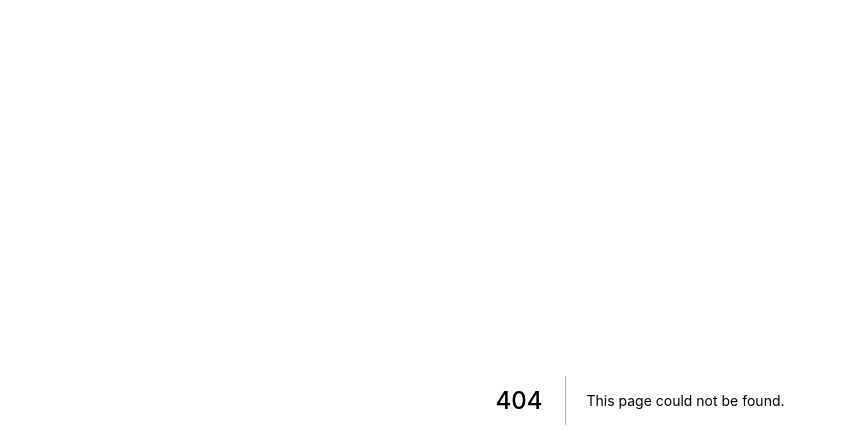
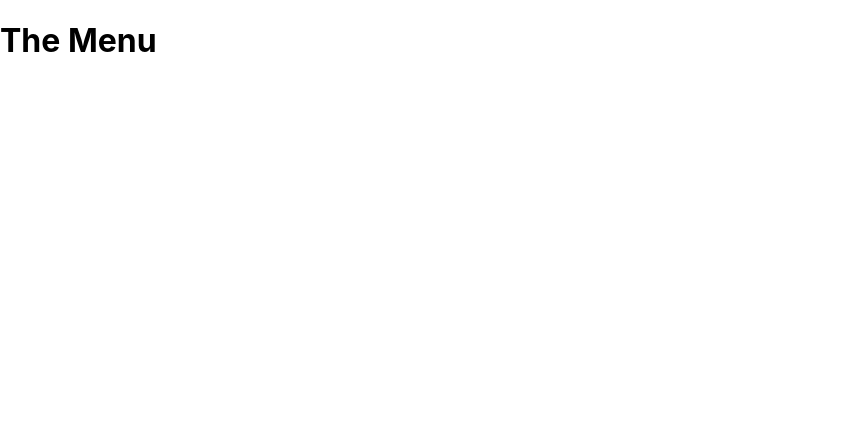
Before and after one commit to darintrimillos/buttle, a Next.js app: page /menu in a window 1280 px wide. Before the commit this address had no page. Shown: the top 448 px of the page, without its empty margins (0-846 px from the left). Built offline with nearby package versions, Linux system fonts and the light colour scheme.

Commit message:
menu gets recipes

```diff
--- a/data/recipes/japanese_curry.json
+++ b/data/recipes/japanese_curry.js
@@ -1,4 +1,4 @@
-{
+const japanese_curry = {
     "name": "Japanese Curry",
     "nickname": "",
     "tags": [
@@ -19,4 +19,6 @@
     ],
     "directions": [
     ]
-}
+};
+
+export default japanese_curry;
--- a/data/recipes/meatloaf.json
+++ b/data/recipes/meatloaf.js
@@ -1,4 +1,4 @@
-{
+const meatloaf = {
     "name": "Meatloaf",
     "nickname": "",
     "tags": [
@@ -20,3 +20,5 @@
     "directions": [
     ]
 }
+
+export default meatloaf;
--- a/data/recipes/recipes.js
+++ b/data/recipes/recipes.js
@@ -1,5 +1,5 @@
-import meatloaf from './meatloaf.json';
-import teriyaki_chicken from './teriyaki_chicken.json';
+import meatloaf from './meatloaf';
+import teriyaki_chicken from './teriyaki_chicken';
 
 const recipes = {
     meatloaf,
--- /dev/null
+++ b/pages/menu.js
@@ -0,0 +1,12 @@
+import recipes from '../data/recipes/recipes';
+
+const Menu = () => {
+    console.log('recipes', recipes);
+    return (
+        <div>
+            <h1>The Menu</h1>
+        </div>
+    )
+}
+
+export default Menu;
```
Also changed, not shown: pages/api/recipes.js (deleted, +0 -7 lines), data/recipes/teriyaki_chicken.js (added), data/recipes/teriyaki_chicken.json (deleted).
